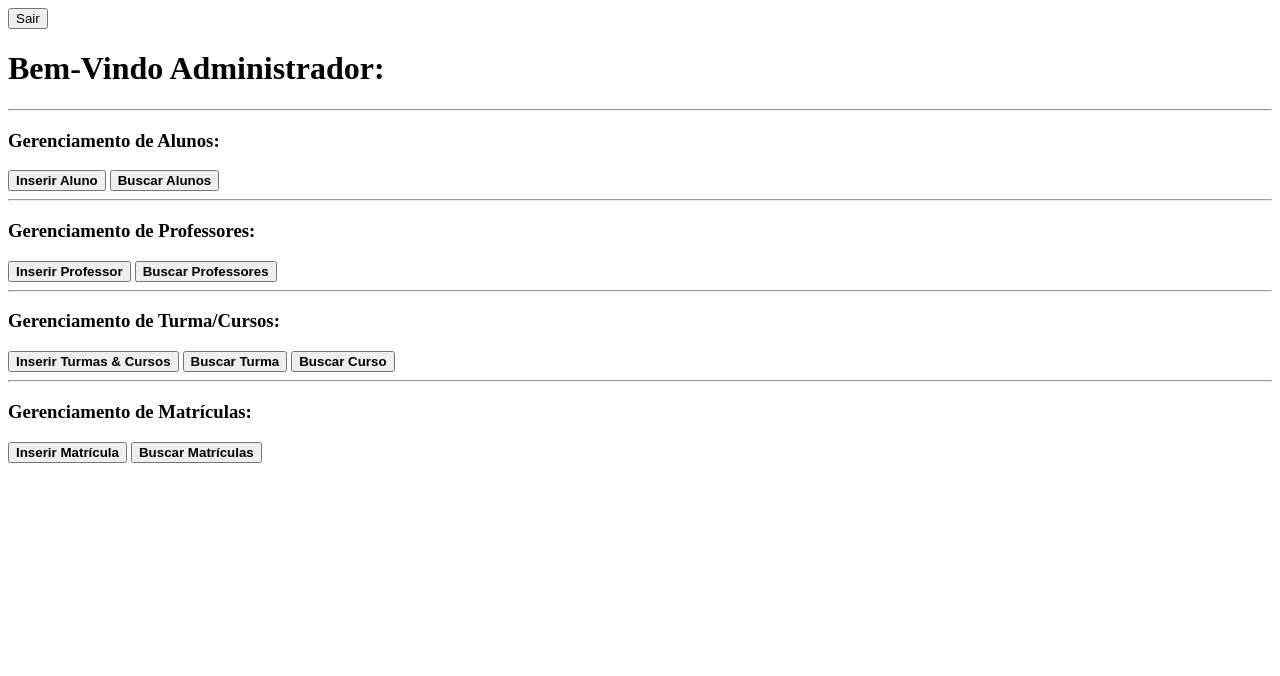
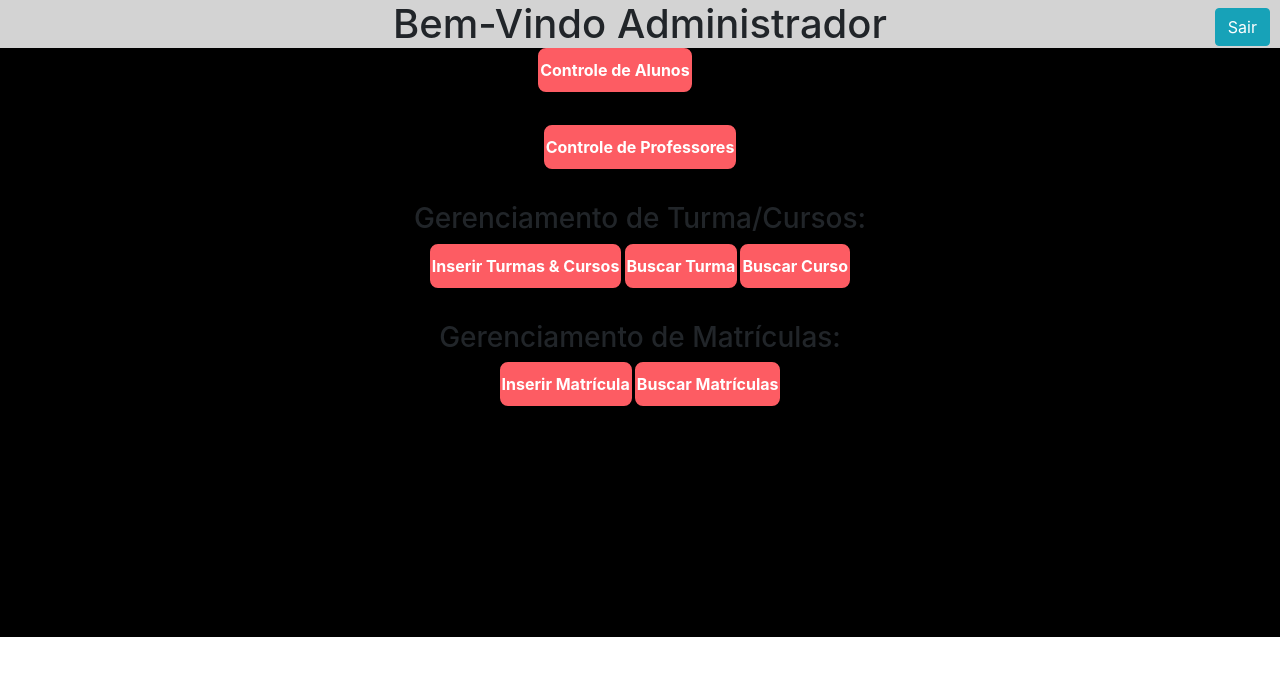
Before and after one commit to ProjetoKNN/KNN-Idiomas, a PHP site: page /adm/adm_func.php in a window 1280 px wide. Shown: the top 676 px of the page. Run offline with PHP 8.4, Linux system fonts and the light colour scheme; some libraries are stand-ins or nearby versions.

Commit message:
Projeto KNN - CSS versão 1.3

```diff
--- a/projetox/adm/adm_func.php
+++ b/projetox/adm/adm_func.php
@@ -4,40 +4,38 @@
 	<title>Painel do Admnistrador</title>
 	<meta charset="UTF-8">
 	<meta name="viewport" content="width=device-width, initial-scale=1, shrink-to-fit=no">
+	<link rel="stylesheet" href="../css/bootstrap.css" type="text/css">
+	<link rel="stylesheet" href="../css/estilo.css" type="text/css">
 </head>
+	<nav>
+		<a id="bv"><h1>Bem-Vindo Administrador</h1></a>
+
+		<form action="../login_logout.php" id="sair">
+			<input type="submit" name="sair" value="Sair" class="btn btn-info">
+		</form>
+	</nav>
 <body>
-	<div class="container-fluid" id="nha">
-			<form action="../login_logout.php">
-				<input type="submit" name="sair" value="Sair" class="btn btn-info">
-			</form>
-	</div>
-	<div class="container-fluid" id="a" >
-
-		<h1 id="b">Bem-Vindo Administrador:</h1><hr>
+	<div class="container-fluid" id="divprincipal" >
 		<div>
-			<h3>Gerenciamento de Alunos:</h3>
 			<div>
-				<a href="inserir_al.php"><button type="button" class="btn btn-info"><b>Inserir Aluno</button></a>
-				<a href="buscar_al.php"><button type="button" class="btn btn-info"><b>Buscar Alunos</button></a>
+				<a href="buscar_al.php"><button type="button"><b>Controle de Alunos</button></a>
 				<hr>
 			</div>
-			<h3>Gerenciamento de Professores:</h3>
 			<div>
-				<a href="inserir_prof.php"><button type="button" class="btn btn-info"><b>Inserir Professor</button></a>
-				<a href="buscar_prof.php"><button type="button" class="btn btn-info"><b>Buscar Professores</button></a>
+				<a href="buscar_prof.php"><button type="button"><b>Controle de Professores</button></a>
 				<hr>
 			</div>
 			<h3>Gerenciamento de Turma/Cursos:</h3>
 			<div>
-				<a href="inserir_turm.php"><button type="button" class="btn btn-info"><b>Inserir Turmas & Cursos</button></a>
-				<a href="buscar_turm.php"><button type="button" class="btn btn-info"><b>Buscar Turma</button></a>
-				<a href="buscar_curso.php"><button type="button" class="btn btn-info"><b>Buscar Curso</button></a>
+				<a href="inserir_turm.php"><button type="button"><b>Inserir Turmas & Cursos</button></a>
+				<a href="buscar_turm.php"><button type="button""><b>Buscar Turma</button></a>
+				<a href="buscar_curso.php"><button type="button""><b>Buscar Curso</button></a>
 				<hr>
 			</div>
 			<h3>Gerenciamento de Matrículas:</h3>
 			<div>
-				<a href="inserir_mat.php"><button  type="button" class="btn btn-info"><b>Inserir Matrícula</button></a>
-				<a href="buscar_mat.php"><button type="button" class="btn btn-info"><b>Buscar Matrículas</button></a>
+				<a href="inserir_mat.php"><button  type="button"><b>Inserir Matrícula</button></a>
+				<a href="buscar_mat.php"><button type="button"><b>Buscar Matrículas</button></a>
 			</div>
 		</div>
 	</div>
--- a/projetox/adm/buscar_al.php
+++ b/projetox/adm/buscar_al.php
@@ -49,7 +49,8 @@
                 ?>
 
 				<div class="container-fluid" id="a">
-				<a href="adm_func.php" id="c"><button class="btn btn-info">Voltar</button></a>
+				<a href="adm_func.php" id="c"><button class="btn btn-info">Voltar</button></a><br>
+                <a href="inserir_al.php"><button type="button"><b>Inserir um novo Aluno</button></a><br>
 					<h1>Buscando um Aluno:</h1>
                         <form name="aluno" method="POST">
                             Buscar:
--- a/projetox/adm/buscar_prof.php
+++ b/projetox/adm/buscar_prof.php
@@ -50,7 +50,8 @@
 			}
 		?>
 			<div class="container-fluid" id="a">
-				<a href="adm_func.php" id="c"><button class="btn btn-info">Voltar</button></a>
+				<a href="adm_func.php" id="c"><button class="btn btn-info">Voltar</button></a><br>
+				<a href="inserir_prof.php"><button type="button"><b>Inserir um novo Professor</button></a><br>
 				<h1>Buscando um professor:</h1>
 			<form name="professor" method="POST">
 				Buscar:
--- a/projetox/adm/inserir_al.php
+++ b/projetox/adm/inserir_al.php
@@ -70,7 +70,7 @@
 			<input type="reset" name="limpar" class="btn btn-info" value="LIMPAR">
 		</form>
 		<div class="container-fluid" id="nha">
-			<a href="adm_func.php"><button class="btn btn-info">Voltar</button></a>
+			<a href="buscar_al.php"><button class="btn btn-info">Voltar</button></a>
 		</div>
 	</div>
 	</body>
--- a/projetox/adm/inserir_prof.php
+++ b/projetox/adm/inserir_prof.php
@@ -51,7 +51,7 @@
 				<input type="reset" name="limpar" class="btn btn-info" value="LIMPAR">
 			</form>
 			<div class="container-fluid" id="nha">
-				<a href="adm_func.php"><button class="btn btn-info">Voltar</button></a>
+				<a href="buscar_prof.php"><button class="btn btn-info">Voltar</button></a>
 			</div>
 		</div>
 	</body>
--- a/projetox/css/estilo.css
+++ b/projetox/css/estilo.css
@@ -0,0 +1,37 @@
+body
+{
+	height: 100%;
+}
+#divprincipal
+{
+	background-color: black;
+	text-align: center;
+	height: 589px;
+}
+#sair
+{
+	float: right;
+	margin-top: -48px;
+	margin-right: 10px;
+}
+button
+{
+	background: #fd5c63;
+	border-radius: 8px;
+	border: 2px solid #fd5c63;
+	color: #fff;
+	padding: 0.5em 0;
+}
+button:hover
+{
+	opacity: 0.6;
+    border: 2px solid #fd5c63;
+    color: #fff;
+    cursor: pointer;
+}
+nav
+{
+	text-align: center;
+	background-color: lightgrey;
+	margin-bottom: -8px;
+}
```
